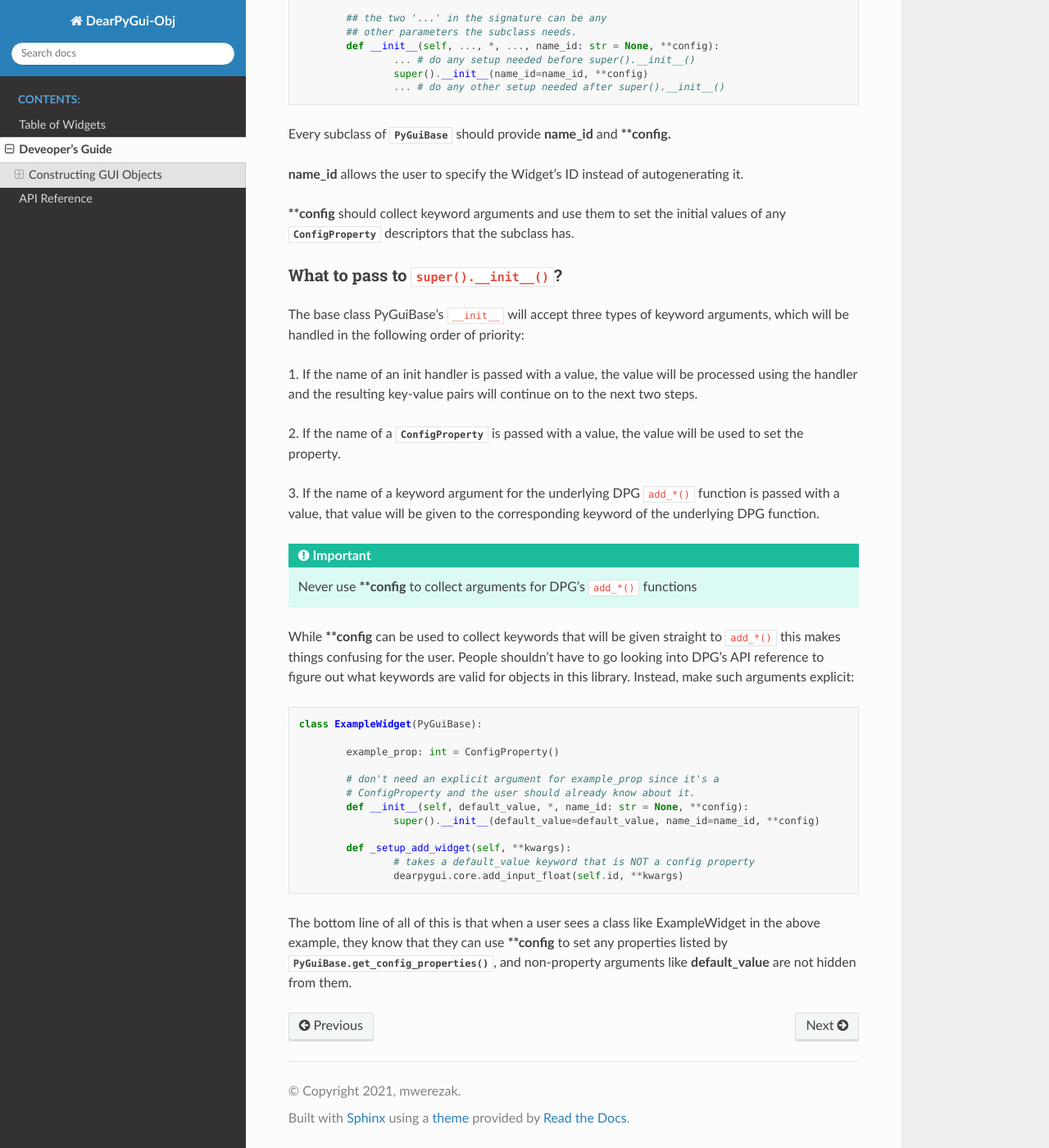
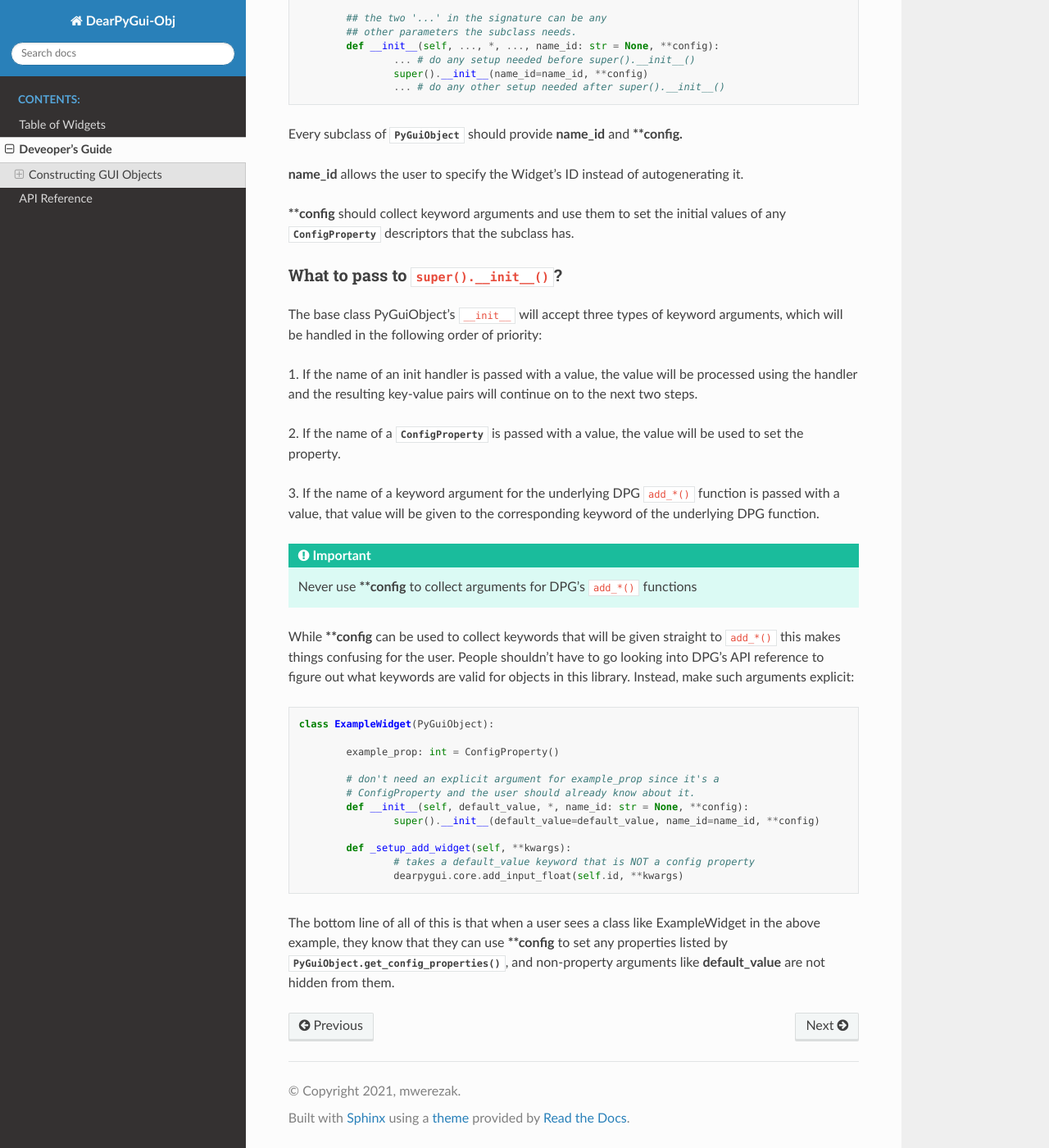
Before and after one commit to mwerezak/DearPyGui-Obj, a Sphinx documentation site: the page built from docs/devguide.rst, in a window 1280 px wide and 1400 px high, scrolled down 369 px. Shown: the whole window at 82% size. Built offline with Sphinx 7.4.7 and the Read the Docs theme 2.0.0, drawn with Linux system fonts in a browser that asks for light colours.

Commit message:
Rename PyGuiBase -> PyGuiObject

```diff
--- a/docs/devguide.rst
+++ b/docs/devguide.rst
@@ -13,7 +13,7 @@ All wrapper objects should have an ``__init__`` signature that roughly conforms
 
 .. code-block:: python
 
-	class WidgetSubclass(PyGuiBase):
+	class WidgetSubclass(PyGuiObject):
 
 		## the two '...' in the signature can be any
 		## other parameters the subclass needs.
@@ -22,7 +22,7 @@ All wrapper objects should have an ``__init__`` signature that roughly conforms
 			super().__init__(name_id=name_id, **config)
 			... # do any other setup needed after super().__init__()
 
-Every subclass of :class:`PyGuiBase` should provide **name_id** and **\**config.**
+Every subclass of :class:`PyGuiObject` should provide **name_id** and **\**config.**
 
 **name_id** allows the user to specify the Widget's ID instead of autogenerating it.
 
@@ -33,7 +33,7 @@ of any :class:`ConfigProperty` descriptors that the subclass has.
 What to pass to ``super().__init__()``?
 ^^^^^^^^^^^^^^^^^^^^^^^^^^^^^^^^^^^^^^^
 
-The base class PyGuiBase's ``__init__`` will accept three types of keyword
+The base class PyGuiObject's ``__init__`` will accept three types of keyword
 arguments, which will be handled in the following order of priority:
 
 1. If the name of an init handler is passed with a value, the value will be
@@ -58,7 +58,7 @@ in this library. Instead, make such arguments explicit:
 
 .. code-block:: python
 
-	class ExampleWidget(PyGuiBase):
+	class ExampleWidget(PyGuiObject):
 
 		example_prop: int = ConfigProperty()
 
@@ -73,5 +73,5 @@ in this library. Instead, make such arguments explicit:
 
 The bottom line of all of this is that when a user sees a class like ExampleWidget
 in the above example, they know that they can use **\**config** to set any properties
-listed by :meth:`PyGuiBase.get_config_properties`, and non-property arguments like
+listed by :meth:`PyGuiObject.get_config_properties`, and non-property arguments like
 **default_value** are not hidden from them.
--- a/docs/widget_list.rst
+++ b/docs/widget_list.rst
@@ -8,7 +8,7 @@ The following tables list the widgets currently implemented in DearPyGui-Obj.
 .. autosummary::
     :nosignatures:
 
-    dearpygui_obj.wrapper.PyGuiBase
+    dearpygui_obj.wrapper.PyGuiObject
 
 
 .. rubric:: Windows
```
Also changed, not shown: docs/api_reference/wrapper.rst (+6 -6 lines).
